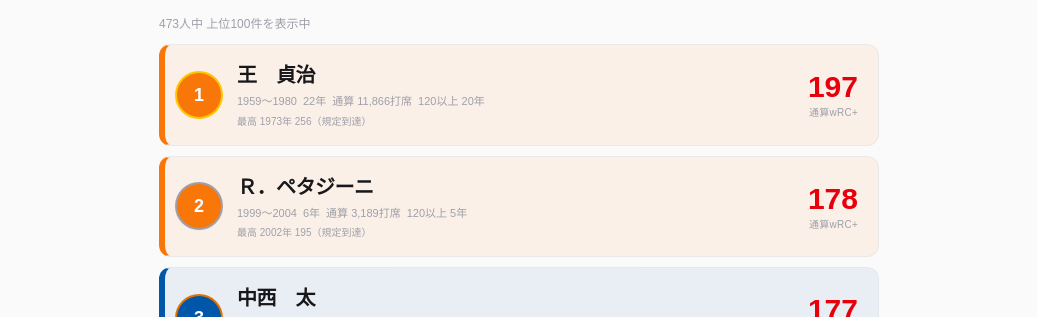
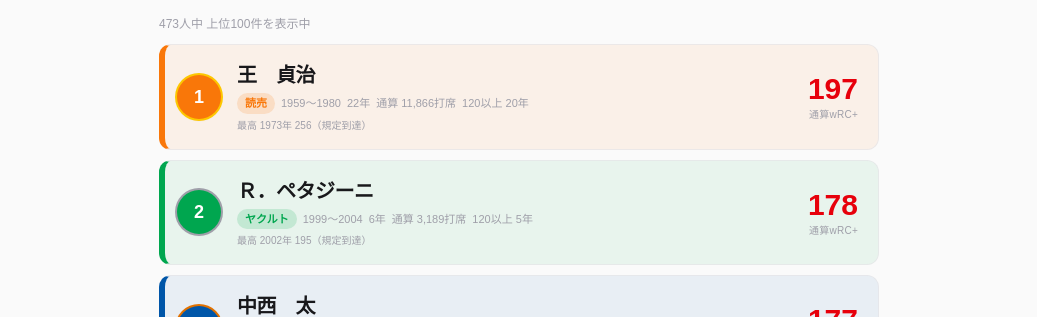
Before and after one commit to ryousuke222/npb-wrc, a Next.js app: page /all-time in a window 1280 px wide. Both pictures are taken after a click on the button "通算wRC+". Shown: the part 483-800 px from the top of the page, without its empty margins (121-1158 px from the left). Built offline with nearby package versions, Linux system fonts and the light colour scheme; no server answers.

Commit message:
Use career-high team styling

```diff
--- a/app/components/CareerRankingList.tsx
+++ b/app/components/CareerRankingList.tsx
@@ -31,17 +31,19 @@ export default function CareerRankingList({ careers }: { careers: CareerBatter[]
     <ol className="flex flex-col gap-2.5">
       {careers.map((career, index) => {
         const displayPos = index + 1;
-        const color = teamColor(career.latestSeason.teamId);
         const best = career.bestQualifiedSeason;
-        const detailSeason = best ?? career.latestSeason;
+        // 通算の球団表記・チームカラーは、カードに表示するキャリアハイの年で統一する。
+        // 規定到達年がない場合だけ、最後の出場シーズンへフォールバックする。
+        const highlightSeason = best ?? career.latestSeason;
+        const color = teamColor(highlightSeason.teamId);
 
         return (
           <li key={career.id}>
             <Link
-              href={`/year/${detailSeason.year}/${detailSeason.rank}?from=all-time`}
+              href={`/year/${highlightSeason.year}/${highlightSeason.rank}?from=all-time`}
               onClick={() => {
                 window.sessionStorage.setItem(
-                  `player-return:${detailSeason.year}:${detailSeason.rank}`,
+                  `player-return:${highlightSeason.year}:${highlightSeason.rank}`,
                   "history"
                 );
               }}
@@ -63,6 +65,15 @@ export default function CareerRankingList({ careers }: { careers: CareerBatter[]
                   {career.name}
                 </span>
                 <span className="mt-1 flex flex-wrap items-center gap-1.5 text-[11px] font-medium text-zinc-400">
+                  <span
+                    style={{
+                      backgroundColor: withAlpha(color.bg, 0.16),
+                      color: color.bg,
+                    }}
+                    className="rounded-full px-2 py-0.5 font-bold"
+                  >
+                    {highlightSeason.teamName}
+                  </span>
                   <span>{career.firstYear}〜{career.lastYear}</span>
                   <span>{career.seasons}年</span>
                   <span>通算 {career.pa.toLocaleString()}打席</span>
```
